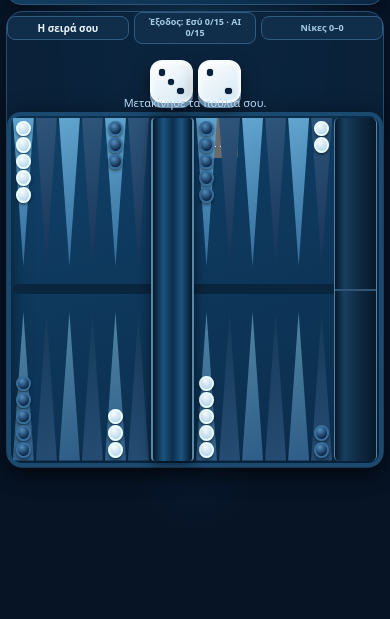
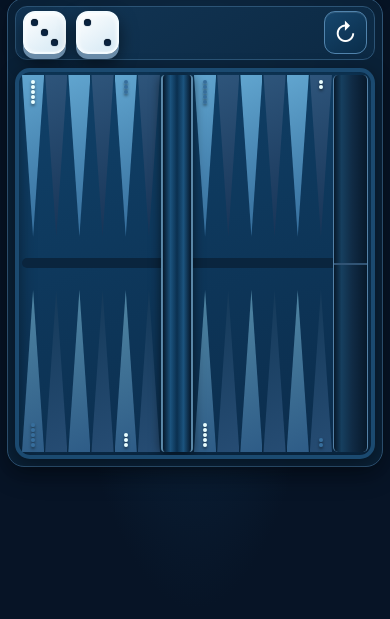
Before and after one commit to seemsfunny21/tavlifunny, a plain HTML site: page index.html in a window 390 px wide. Shown: the part 225-844 px from the top of the page. Drawn offline with Linux system fonts and the light colour scheme.

Commit message:
Restore classic embedded Tavli layout, hide excess labels and remove fullscreen control

```diff
--- a/index.html
+++ b/index.html
@@ -172,16 +172,107 @@ h1{font-size:clamp(22px,5vw,28px);margin:2px}.subtitle{font-size:12px;color:#9cb
  }
 }
 
+
+/* Classic centered layout (Minesweeper-style), no fullscreen or orientation lock. */
+html,body{height:auto;min-height:100%;overflow-x:hidden;overflow-y:auto;overscroll-behavior-y:contain}
+body{background:radial-gradient(ellipse at 50% -15%,#16476f,#071426 70%)}
+.shell{
+ width:100%;max-width:670px;
+ min-height:100vh;min-height:100dvh;height:auto;
+ margin:0 auto;padding:clamp(9px,2vw,16px) clamp(8px,2vw,14px) 22px;
+ display:flex;flex-direction:column;align-items:stretch;justify-content:center;
+ overflow:visible;
+}
+.hero{display:block;width:100%;max-width:100%;flex:0 0 auto;align-self:center;
+ padding:11px 8px;margin:0 0 9px;border-radius:19px;text-align:center;
+ background:linear-gradient(140deg,#18476cdb,#0c2741db);border:1px solid #315b7b;box-shadow:0 7px 20px #0004}
+.hero .badge{font-size:22px;display:block;line-height:1.12}
+.hero h1{font-size:clamp(18px,4.5vw,24px);display:block;margin:3px 0 0}
+.hero .subtitle{display:none}
+.panel{
+ width:100%;height:auto;flex:0 0 auto;min-height:0;
+ display:flex;flex-direction:column;align-items:stretch;justify-content:flex-start;gap:9px;
+ padding:10px;background:#0b233bdc;border:1px solid #2e5374;border-radius:17px;
+ box-shadow:0 8px 25px #0005;--tavli-width:100%;
+}
+.topstrip{display:none!important}
+.message{
+ position:absolute!important;width:1px!important;height:1px!important;
+ overflow:hidden!important;clip:rect(0,0,0,0)!important;
+ padding:0!important;margin:-1px!important;
+ border:0!important;white-space:nowrap!important
+}
+.gamebar{
+ width:100%;min-width:0;flex:0 0 auto;height:58px;min-height:58px;
+ padding:6px 9px;margin:0;
+ display:flex;justify-content:space-between;align-items:center;gap:8px;
+ border:1px solid #2c5476;border-radius:12px;
+ background:linear-gradient(145deg,#123656,#0c2943);
+}
+.gamebar .dice{min-height:0;gap:10px;justify-content:flex-start;flex:0 0 auto}
+.gamebar .die{width:45px;height:45px;padding:7px}
+.gamebar .controls{margin:0;flex:none;gap:6px}
+.gamebar .tool{
+ width:43px;height:43px;font-size:24px;
+ border-radius:11px;background:linear-gradient(145deg,#16466d,#0a2d4a);
+ border:1px solid #5184ad;box-shadow:inset 0 1px #ffffff1a;
+}
+.gamebar .move-choices{min-width:0;flex:1 1 auto;justify-content:center}
+.gamebar .move-btn{padding:6px 8px;min-height:35px}
+.board-wrap{
+ width:100%;height:auto;flex:none;aspect-ratio:.92;
+ align-self:center;margin:1px auto 0;
+ max-height:none;min-height:0;
+ padding:5px;border:5px solid #1b4a70;
+ border-radius:15px;background:linear-gradient(160deg,#104169,#0b2c4b);
+ box-shadow:inset 0 0 17px #0007,0 5px 18px #0006;
+ overflow:hidden;
+}
+.board{
+ display:grid;width:100%;height:100%;min-height:0;
+ grid-template-rows:repeat(2,minmax(0,1fr));
+ grid-template-columns:repeat(6,minmax(0,1fr)) minmax(26px,39px) repeat(6,minmax(0,1fr)) minmax(29px,40px);
+ gap:9px 2px;
+}
+.discs{max-height:none;margin-top:5px;gap:1px}
+.bottom .discs{margin:0 0 5px}
+.disc{width:min(94%,clamp(16px,4.8vw,29px));height:auto;aspect-ratio:1;flex:none}
+.bar-disc,.bearing-disc{width:min(92%,clamp(16px,4.7vw,27px));height:auto;aspect-ratio:1;flex:none}
+@media(max-width:420px){
+ .shell{padding:8px 7px 18px}
+ .panel{padding:7px;gap:7px}
+ .gamebar{height:54px;min-height:54px;padding:5px 7px}
+ .gamebar .die{width:43px;height:43px;padding:6px}
+ .board-wrap{border-width:4px;padding:3px}
+ .board{grid-template-columns:repeat(6,minmax(0,1fr)) minmax(25px,32px) repeat(6,minmax(0,1fr)) minmax(28px,35px);column-gap:1px}
+ .disc{width:min(96%,clamp(15px,5vw,21px))}
+ .bar-disc,.bearing-disc{width:min(93%,clamp(15px,5vw,22px))}
+}
+@media(min-width:700px) and (max-height:540px){
+ .shell{max-width:min(670px,calc((100dvh - 122px)*2.05));padding:4px 6px;min-height:100dvh}
+ .hero{padding:3px 6px;margin:0 0 4px;border-radius:10px}
+ .hero .badge{display:inline;font-size:17px}
+ .hero h1{display:inline;font-size:16px;margin-left:7px}
+ .panel{padding:5px;gap:4px}
+ .gamebar{height:43px;min-height:43px;padding:3px 7px}
+ .gamebar .die{width:37px;height:37px;padding:5px}
+ .gamebar .tool{width:36px;height:36px;font-size:21px}
+ .board-wrap{aspect-ratio:2.05;border-width:3px;padding:2px}
+ .board{gap:6px 2px}
+ .disc{width:min(94%,clamp(15px,5.6dvh,26px))}
+ .bar-disc,.bearing-disc{width:min(90%,clamp(15px,5.4dvh,23px))}
+}
+
 </style></head><body><main class="shell">
-<header class="hero"><div class="badge" aria-hidden="true">🎲</div><h1>TavliFunny</h1><p class="subtitle">Πόρτες · Εναντίον υπολογιστή</p></header>
+<header class="hero"><div class="badge" aria-hidden="true">🎲</div><h1>TavliFunny</h1></header>
 <section class="panel" aria-label="TavliFunny — Πόρτες">
-<div class="topstrip"><div class="chip" id="turn">Η σειρά σου</div><div class="chip small" id="off">Εσύ 0/15 · AI 0/15</div><div class="chip small" id="score">Νίκες 0–0</div></div>
+<div class="topstrip" aria-hidden="true"><span id="turn"></span><span id="off"></span><span id="score"></span></div>
 <div class="gamebar">
   <div id="dice" class="dice" aria-label="Ζάρια"></div>
   <div id="moveChoices" class="move-choices" hidden aria-label="Διάλεξε κίνηση με ένα ή δύο ζάρια"></div>
   <div class="controls">
     <button class="tool" id="new" type="button" aria-label="Νέα παρτίδα" title="Νέα παρτίδα">↻</button>
-    <button class="tool" id="fullscreen" type="button" aria-label="Πλήρης οθόνη" title="Πλήρης οθόνη">⛶</button>
+
   </div>
 </div>
 <p class="message" id="message" role="status" aria-live="polite">Τα ζάρια ρίχνονται αυτόματα.</p>
@@ -364,37 +455,6 @@ for(const n of choices){
 panel.hidden=!choices.length;
 }
 $('barH').addEventListener('click',()=>{if(g.barH&&available.some(m=>m.from==='bar'))chooseFrom('bar')});
-function parentDocument(){
- try{return window.parent!==window?window.parent.document:null;}catch(_){return null;}
-}
-function isFullscreen(){
- const parent=parentDocument();
- return !!document.fullscreenElement||!!parent?.fullscreenElement;
-}
-function refreshFullscreenButton(){
- const on=isFullscreen(),btn=$('fullscreen');
- btn.textContent=on?'⤢':'⛶';
- btn.setAttribute('aria-label',on?'Έξοδος από πλήρη οθόνη':'Πλήρης οθόνη');
- btn.title=on?'Έξοδος από πλήρη οθόνη':'Πλήρης οθόνη';
-}
-$('fullscreen').addEventListener('click',async()=>{
- const parent=parentDocument();
- try{
-  if(document.fullscreenElement)await document.exitFullscreen();
-  else if(parent?.fullscreenElement)await parent.exitFullscreen();
-  else if(parent?.getElementById('stage')?.requestFullscreen)
-   await parent.getElementById('stage').requestFullscreen({navigationUI:'hide'});
-  else if(document.documentElement.requestFullscreen)
-   await document.documentElement.requestFullscreen({navigationUI:'hide'});
-  else window.open(location.href,'_blank','noopener');
- }catch(_){
-  if(!isFullscreen())window.open(location.href,'_blank','noopener');
- }
- refreshFullscreenButton();
-});
-document.addEventListener('fullscreenchange',refreshFullscreenButton);
-parentDocument()?.addEventListener('fullscreenchange',refreshFullscreenButton);
-refreshFullscreenButton();
 $('new').addEventListener('click',()=>{if(!g.winner&&g.moves&&!confirm('Νέα παρτίδα; Θα χαθεί η τωρινή.'))return;g=initial();available=[];source=null;chooser=null;clearTimeout(aiTimer);clearTimeout(rollTimer);aiTimer=0;rollTimer=0;say('Νέα παρτίδα — αυτόματη ρίψη…');draw();save();scheduleRoll();});
 function visibility(){active=document.visibilityState==='visible'&&embeddedActive;if(!active){clearTimeout(aiTimer);clearTimeout(rollTimer);aiTimer=0;rollTimer=0;}else if(!g.winner){if(g.turn==='c')scheduleAI();else if(!g.dice.length)scheduleRoll();}}
 let embeddedActive=true;window.addEventListener('message',e=>{if(e.origin!==location.origin)return;if(e.data?.type==='tavlifunny:visibility'){embeddedActive=!!e.data.active;visibility();}});
```
